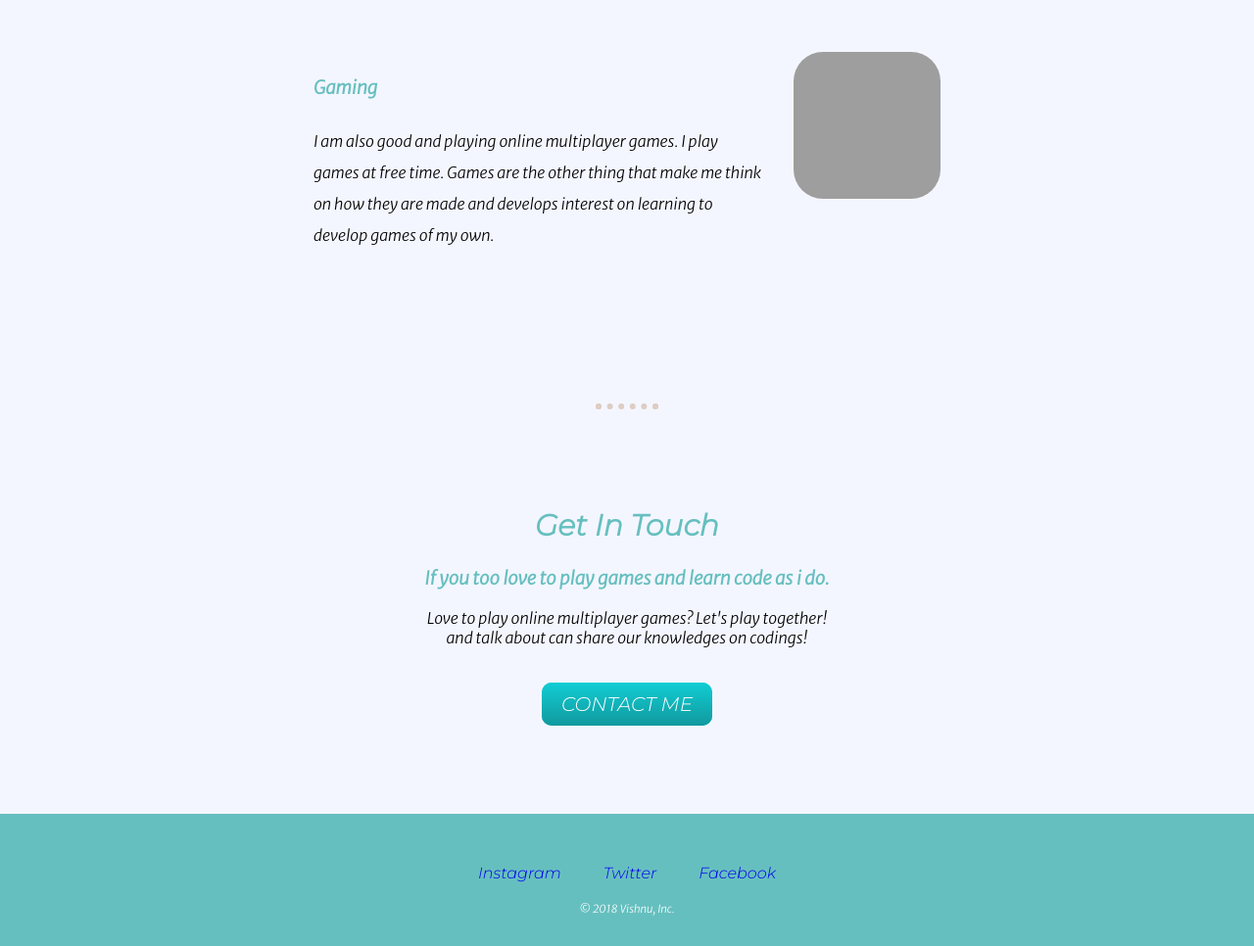
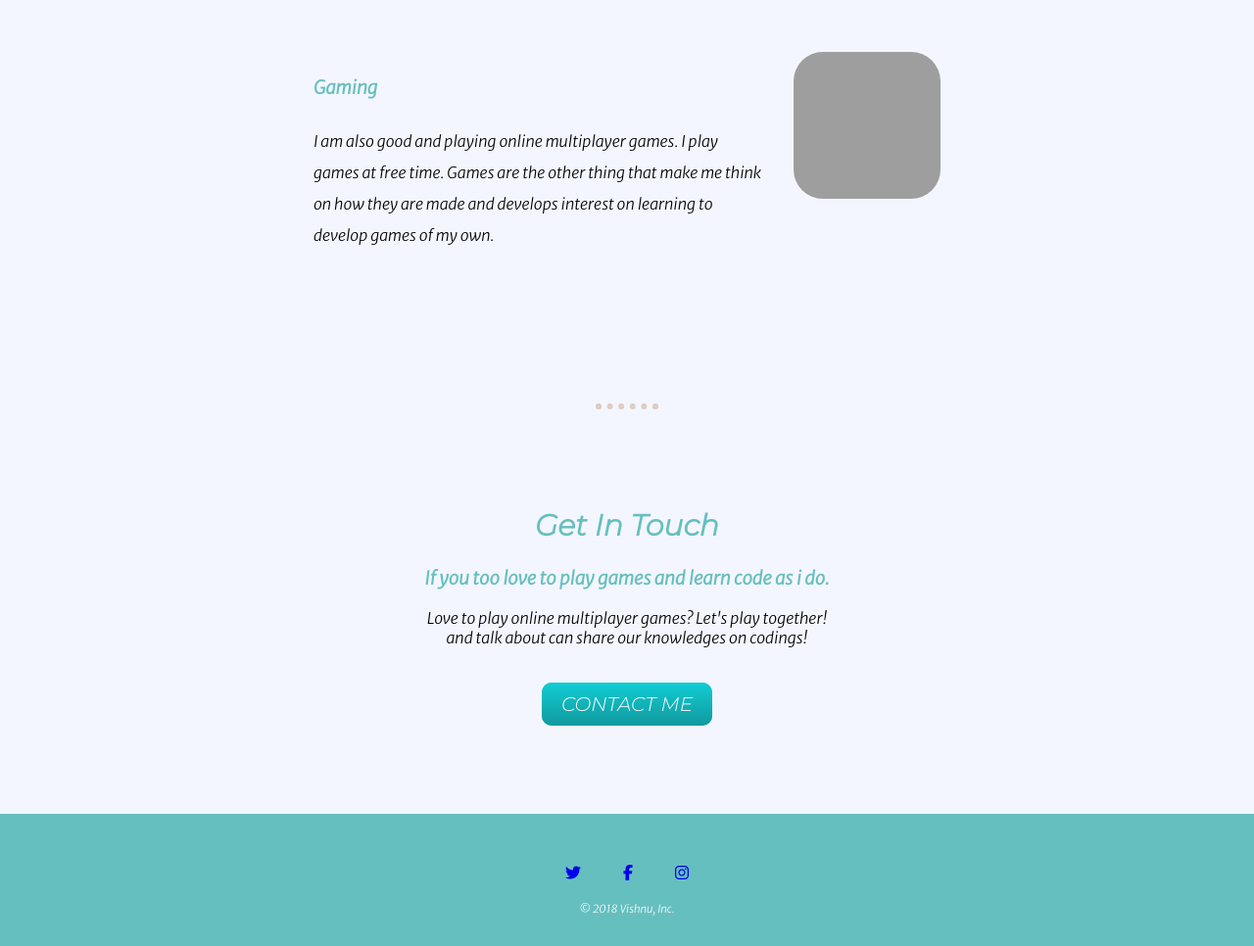
Before and after one commit to vishnu280417/01webpage, a plain HTML site: page index.html in a window 1280 px wide. Shown: the part 2035-3001 px from the top of the page at 98% size. Drawn offline with Linux system fonts and the light colour scheme; grey boxes are pictures that could not be loaded.

Commit message:
Update index.html

```diff
--- a/index.html
+++ b/index.html
@@ -3,6 +3,7 @@
   <head>
     <meta charset="utf-8">
     <title>Vihsnu Udaiyar</title>
+    <script src="https://kit.fontawesome.com/bc65beeae1.js" crossorigin="anonymous"></script>
     <link rel="stylesheet" href="CSS-new/new-styles.css">
     <link rel="icon" href="favicon.ico">
     <link href="https://fonts.googleapis.com/css2?family=Merriweather+Sans:ital,wght@1,300&family=Montserrat:ital,wght@1,300&family=Sacramento&display=swap" rel="stylesheet">
@@ -49,9 +50,9 @@
 
     <div class="bottom">
       <center>
-         <a class="footer-link" href="https://www.instagram.com/_vishnu_2804/">Instagram</a>
-         <a class="footer-link" href="https://twitter.com/vishnu_udaiyar">Twitter</a>
-         <a class="footer-link" href="https://www.facebook.com/profile.php?id=100011861816178">Facebook</a>
+         <a href="https://twitter.com/vishnu_udaiyar"><i class="fab fa-twitter footer-icons"></i></a>
+         <a href="https://www.facebook.com/profile.php?id=100011861816178"><i class="fab fa-facebook-f footer-icons"></i></a>
+         <a href="https://www.instagram.com/_vishnu_2804/"><i class="fab fa-instagram footer-icons"></i></a>
     </center>
       <p class="copyright">© 2018 Vishnu, Inc.</p>
     </div>
```
